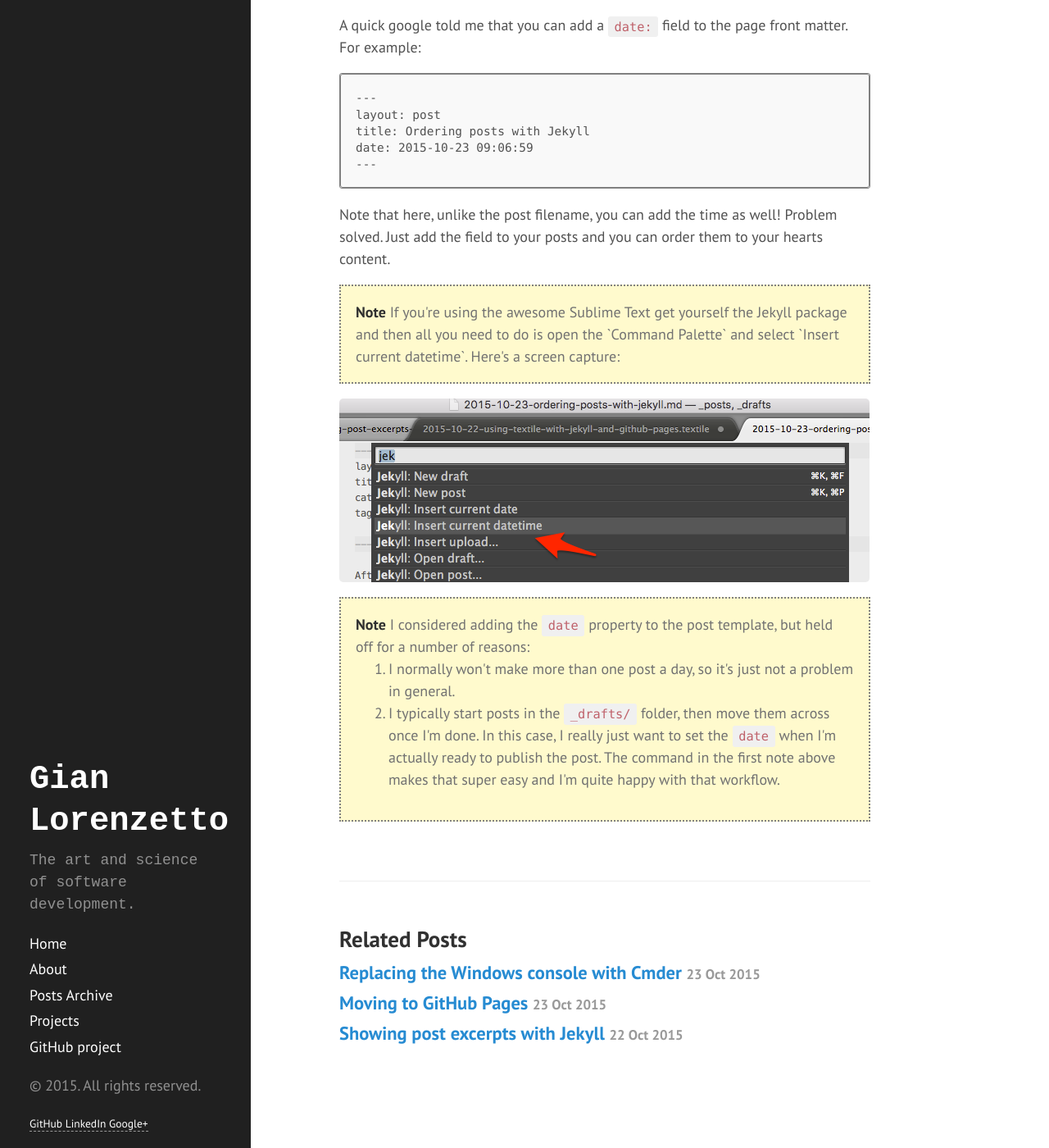
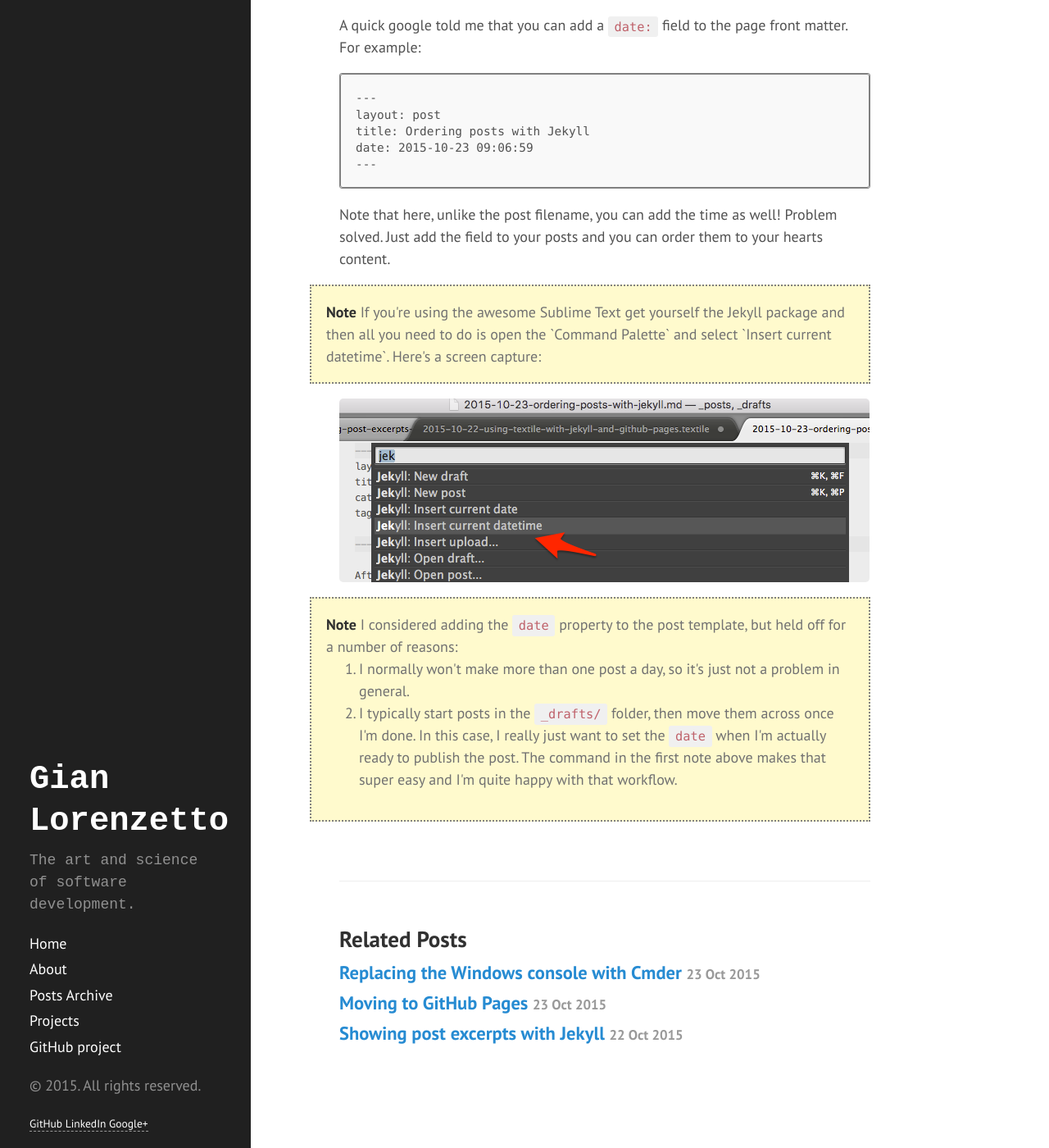
Before and after one commit to GianLorenzetto/GianLorenzetto.github.io-www, a Jekyll site: the page built from _posts/2015-10-23-ordering-posts-with-jekyll.md, in a window 1280 px wide and 1400 px high, scrolled down 391 px. Shown: the whole window at 82% size. Built offline with Jekyll 4.4.1, drawn with Linux system fonts in a browser that asks for light colours; Markdown is read by kramdown in place of the engine named in the settings.

Commit message:
Tweaked message box format.

```diff
--- a/public/css/poole.css
+++ b/public/css/poole.css
@@ -274,12 +274,17 @@ tbody tr:nth-child(odd) th {
 
 .message {
   margin-bottom: 1rem;
+  margin-left: 0rem;
   padding: 1rem;
   color: #717171;
   background-color: #FFFACD;
   border: 2px dotted gray;
 }
-
+@media (min-width: 48em) {
+  .message {
+    margin-left: -2rem;
+  }
+}
 
 /*
  * Container
```
